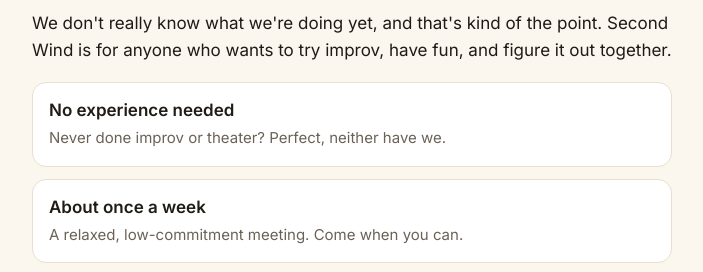
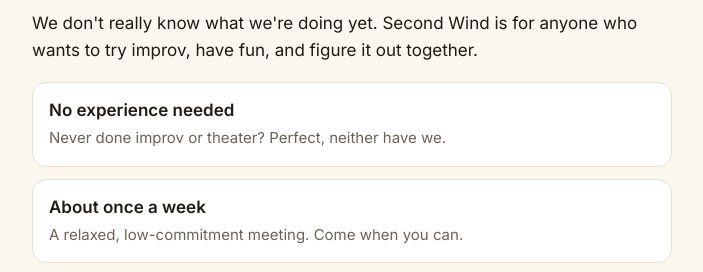
Before and after one commit to Ethan811787/Second-Wind-Site, a plain HTML site: page index.html in a window 1280 px wide. Shown: the part 497-769 px from the top of the page, without its empty margins (288-991 px from the left). Drawn offline with Linux system fonts and the light colour scheme.

Commit message:
Trim intro sentence
Co-Authored-By: Claude Opus 5.5 <noreply@anthropic.com>
Claude-Session: https://claude.ai/code/session_01KECTquDKCDJMGxYrYUgeAP

```diff
--- a/index.html
+++ b/index.html
@@ -105,7 +105,7 @@
 
     <section>
       <h2>Honestly, we're new at this too</h2>
-      <p>We don't really know what we're doing yet, and that's kind of the point. Second Wind is for anyone who wants to try improv, have fun, and figure it out together.</p>
+      <p>We don't really know what we're doing yet. Second Wind is for anyone who wants to try improv, have fun, and figure it out together.</p>
       <ul class="points">
         <li><strong>No experience needed</strong><span>Never done improv or theater? Perfect, neither have we.</span></li>
         <li><strong>About once a week</strong><span>A relaxed, low-commitment meeting. Come when you can.</span></li>
```
